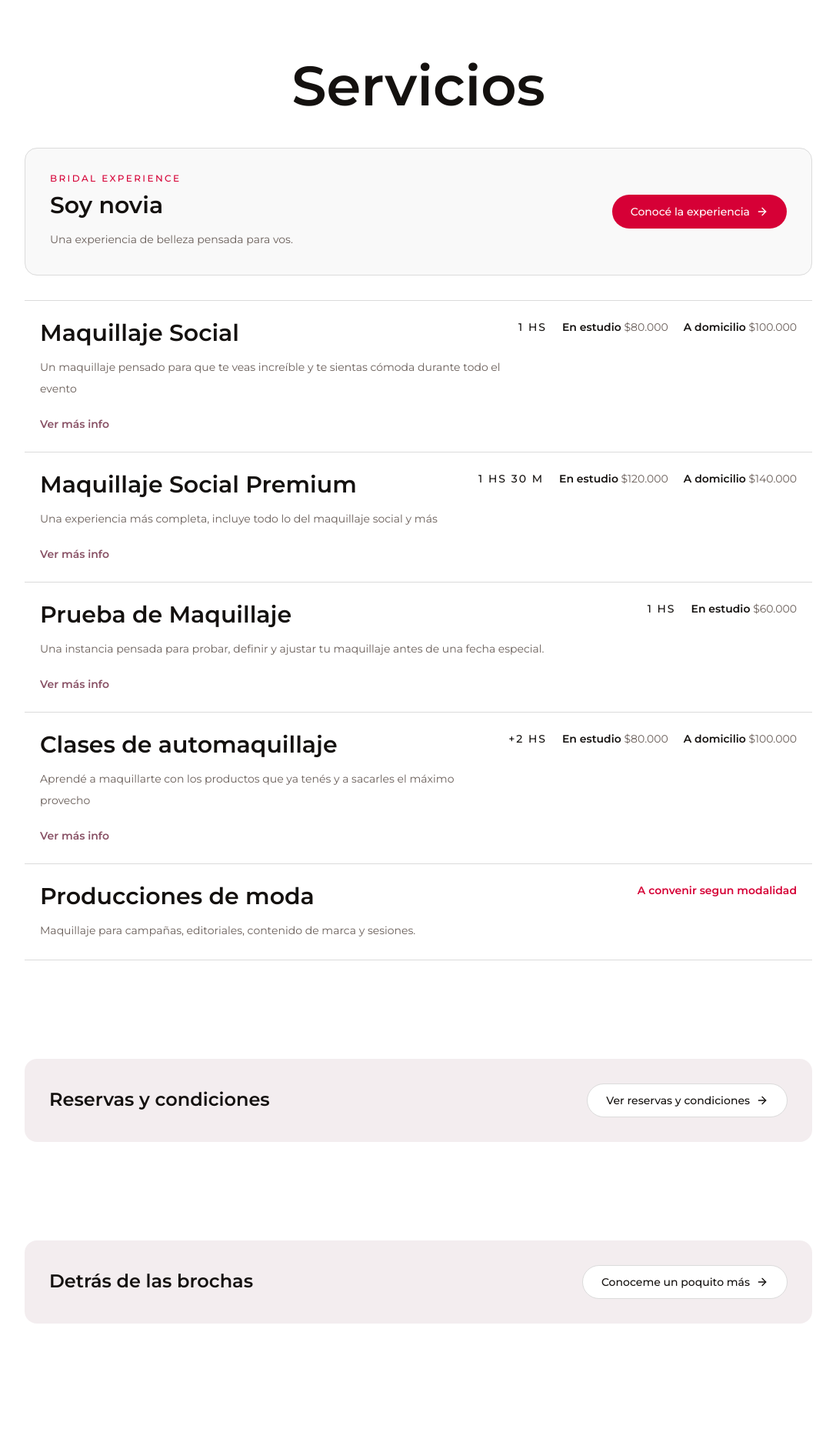
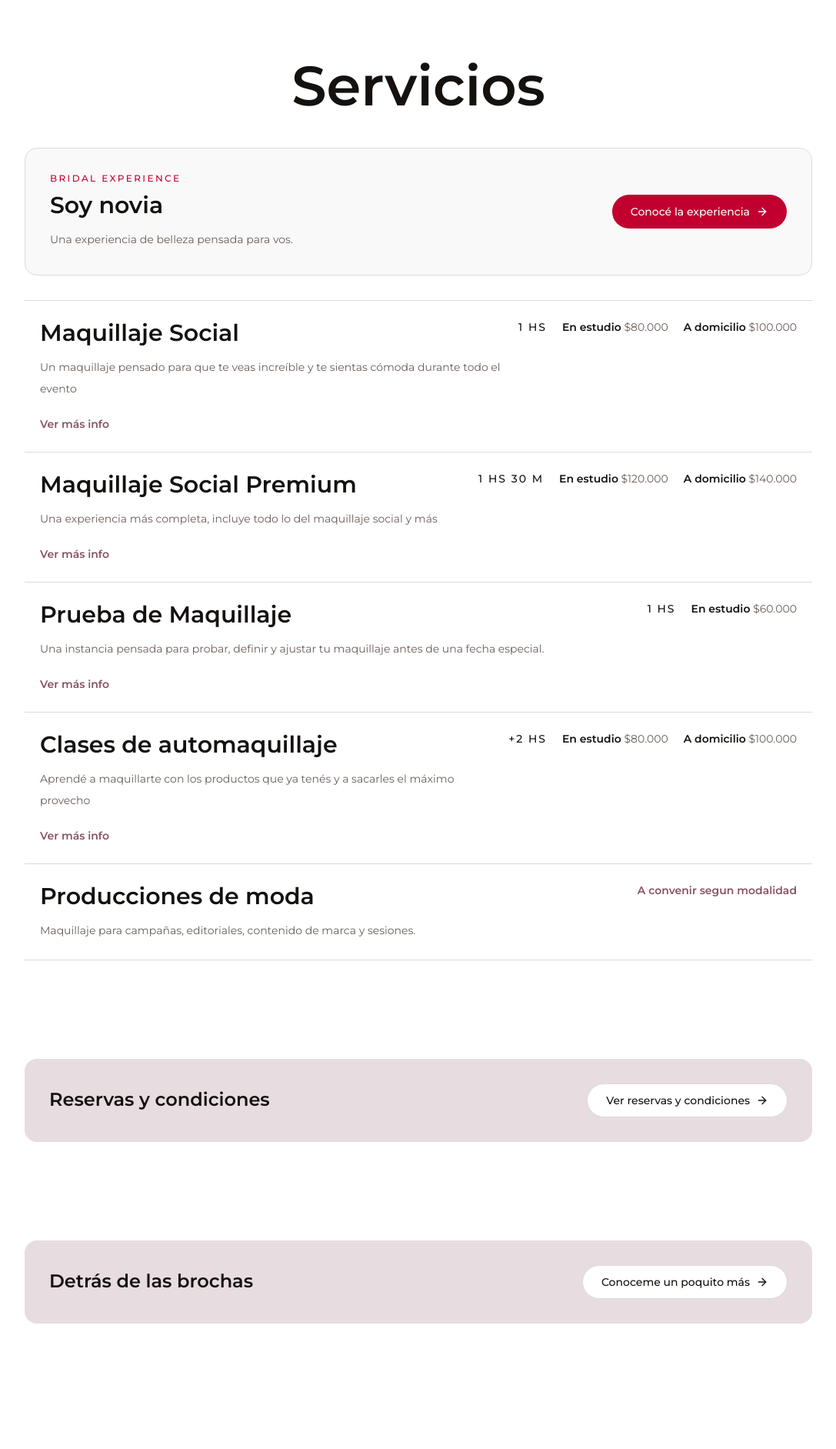
Before and after one commit to MagaliAbratte/mmakeup, a Next.js app: page / in a window 1280 px wide. Shown: the part 1324-3207 px from the top of the page at 77% size, without its empty margins (96-1183 px from the left). Built offline with nearby package versions, Linux system fonts and the light colour scheme.

Commit message:
ajustes de colores

```diff
--- a/app/globals.css
+++ b/app/globals.css
@@ -8,14 +8,14 @@
   :root {
     --background: 0 0% 100%;
     --foreground: 20 14% 7%;
-    --accent-red: 345 100% 42%;
+    --accent-red: 345 100% 38%;
     --bridal-rose: 338 25% 43%;
     --primary: var(--accent-red);
     --primary-foreground: 0 0% 100%;
     --muted: 0 0% 94%;
     --muted-foreground: 18 8% 38%;
     --border: 0 0% 86%;
-    --ring: 345 100% 42%;
+    --ring: var(--accent-red);
     --radius: 0.5rem;
   }
 
--- a/app/reservas/page.tsx
+++ b/app/reservas/page.tsx
@@ -3,7 +3,6 @@ import type { Metadata } from "next";
 import { PageHeader } from "@/components/layout/page-header";
 import { SiteFooter } from "@/components/layout/site-footer";
 import { BookingSection } from "@/components/sections/booking-section";
-import { ContactSection } from "@/components/sections/contact-section";
 import { landingPageData as data } from "@/content/landing";
 
 export const metadata: Metadata = {
@@ -17,9 +16,8 @@ export default function BookingPage() {
       <PageHeader backHref="/" backLabel="Volver al inicio" />
       <main>
         <BookingSection booking={data.booking} />
-        <ContactSection contact={data.contact} buttonOnly />
       </main>
-      <SiteFooter brand={data.brand} contact={data.contact} />
+      <SiteFooter brand={data.brand} contact={data.contact} showWhatsApp={false} />
     </div>
   );
 }
--- a/components/layout/site-footer.tsx
+++ b/components/layout/site-footer.tsx
@@ -7,9 +7,10 @@ import type { LandingPageData } from "@/content/landing";
 type SiteFooterProps = {
   brand: LandingPageData["brand"];
   contact: LandingPageData["contact"];
+  showWhatsApp?: boolean;
 };
 
-export function SiteFooter({ brand, contact }: SiteFooterProps) {
+export function SiteFooter({ brand, contact, showWhatsApp = true }: SiteFooterProps) {
   const year = new Date().getFullYear();
 
   return (
@@ -27,9 +28,11 @@ export function SiteFooter({ brand, contact }: SiteFooterProps) {
         </div>
 
         <div className="flex flex-wrap justify-center gap-4 sm:justify-start">
-          <Link href={contact.whatsappUrl} target="_blank" rel="noreferrer" className="transition hover:text-primary">
-            WhatsApp
-          </Link>
+          {showWhatsApp && (
+            <Link href={contact.whatsappUrl} target="_blank" rel="noreferrer" className="transition hover:text-primary">
+              WhatsApp
+            </Link>
+          )}
           <Link href={`https://instagram.com/${contact.instagram.replace("@", "")}`} target="_blank" rel="noreferrer" className="transition hover:text-primary">
             Instagram
           </Link>
--- a/components/sections/behind-the-brushes-preview.tsx
+++ b/components/sections/behind-the-brushes-preview.tsx
@@ -8,7 +8,7 @@ export function BehindTheBrushesPreview() {
   return (
     <section aria-labelledby="behind-the-brushes-preview-title" className="bg-white py-3 sm:py-16">
       <div className="container">
-        <div className="mx-auto grid max-w-5xl gap-5 rounded-2xl bg-bridal-rose/10 p-6 sm:grid-cols-[minmax(0,1fr)_auto] sm:items-center sm:p-8">
+        <div className="mx-auto grid max-w-5xl gap-5 rounded-2xl bg-bridal-rose/20 p-6 sm:grid-cols-[minmax(0,1fr)_auto] sm:items-center sm:p-8">
           <div>
             <h2 id="behind-the-brushes-preview-title" className="text-2xl font-semibold">{content.title}</h2>
           </div>
--- a/components/sections/booking-preview.tsx
+++ b/components/sections/booking-preview.tsx
@@ -7,7 +7,7 @@ export function BookingPreview({ title }: { title: string }) {
   return (
     <section id="reservas" aria-labelledby="booking-preview-title" className="bg-white py-3 sm:py-16">
       <div className="container">
-        <div className="mx-auto grid max-w-5xl gap-5 rounded-2xl bg-bridal-rose/10 p-6 sm:grid-cols-[minmax(0,1fr)_auto] sm:items-center sm:p-8">
+        <div className="mx-auto grid max-w-5xl gap-5 rounded-2xl bg-bridal-rose/20 p-6 sm:grid-cols-[minmax(0,1fr)_auto] sm:items-center sm:p-8">
           <h2 id="booking-preview-title" className="text-2xl font-semibold">{title}</h2>
             <Button asChild className="h-auto min-h-[44px] whitespace-normal rounded-full border border-border bg-white px-6 text-center text-foreground hover:bg-muted">
               <Link href="/reservas">
--- a/components/sections/bridal-proposals.tsx
+++ b/components/sections/bridal-proposals.tsx
@@ -24,7 +24,7 @@ function ProposalCard({ proposal }: {
         </div>
       </dl>
       <p className="mb-3 text-sm font-semibold">{proposal.includes ?? "El servicio incluye:"}</p>
-      <ul className="list-disc space-y-3 pl-4 text-sm leading-6 text-muted-foreground marker:text-primary">
+      <ul className="list-disc space-y-3 pl-4 text-sm leading-6 text-muted-foreground marker:text-accent-red">
         {proposal.benefits.map((benefit) => <li key={benefit}>{benefit}</li>)}
       </ul>
       {proposal.note && <p className="mt-5 text-sm leading-6 text-muted-foreground">{proposal.note}</p>}
@@ -43,7 +43,7 @@ export function BridalProposals() {
   return (
     <>
       <section id="propuestas" aria-labelledby="propuestas-title" className="container max-w-5xl py-10 sm:py-14">
-        <h2 id="propuestas-title" className="text-balance text-4xl font-semibold leading-tight text-accent-red sm:text-5xl">Servicios para novias</h2>
+        <h2 id="propuestas-title" className="text-balance text-4xl font-semibold leading-tight text-bridal-rose sm:text-5xl">Servicios para novias</h2>
         <div className="mt-7 grid gap-5 md:grid-cols-2">
           {bridalServices.map((proposal) => <ProposalCard key={proposal.id} proposal={proposal} />)}
         </div>
@@ -63,7 +63,7 @@ export function BridalProposals() {
       </section>
 
       <section aria-labelledby="diferenciales-title" className="container max-w-5xl py-10 sm:py-14">
-        <h2 id="diferenciales-title" className="max-w-3xl text-balance text-4xl font-semibold leading-tight text-accent-red sm:text-5xl">Detalles que hacen la diferencia</h2>
+        <h2 id="diferenciales-title" className="max-w-3xl text-balance text-4xl font-semibold leading-tight text-bridal-rose sm:text-5xl">Detalles que hacen la diferencia</h2>
         <div className="mt-8 grid gap-x-10 gap-y-8 sm:grid-cols-2">
           {bridalData.differences.map((item) => (
             <article key={item.title} className="border-t border-border pt-5">
@@ -77,7 +77,7 @@ export function BridalProposals() {
       <section id="condiciones" aria-labelledby="condiciones-title" className="container max-w-5xl pb-10 sm:pb-14">
         <div className="border-y border-border py-7">
           <h2 id="condiciones-title" className="text-balance text-4xl font-semibold leading-tight sm:text-5xl">Reservas y condiciones</h2>
-          <ul className="mt-5 list-disc space-y-3 pl-5 text-sm leading-7 text-muted-foreground">
+          <ul className="mt-5 list-disc space-y-3 pl-5 text-sm leading-7 text-muted-foreground marker:text-accent-red">
             {bridalData.conditions.map((condition) => <li key={condition}>{condition}</li>)}
           </ul>
         </div>
--- a/components/sections/services-section.tsx
+++ b/components/sections/services-section.tsx
@@ -62,7 +62,7 @@ export function ServicesSection({ services }: ServicesSectionProps) {
                     {service.note ? <p className="mt-2 font-semibold text-primary">{service.note}</p> : null}
                   </>
                 ) : (
-                  <p className="font-semibold text-primary">{service.duration}</p>
+                  <p className="font-semibold text-bridal-rose">{service.duration}</p>
                 )}
               </div>
 
```
